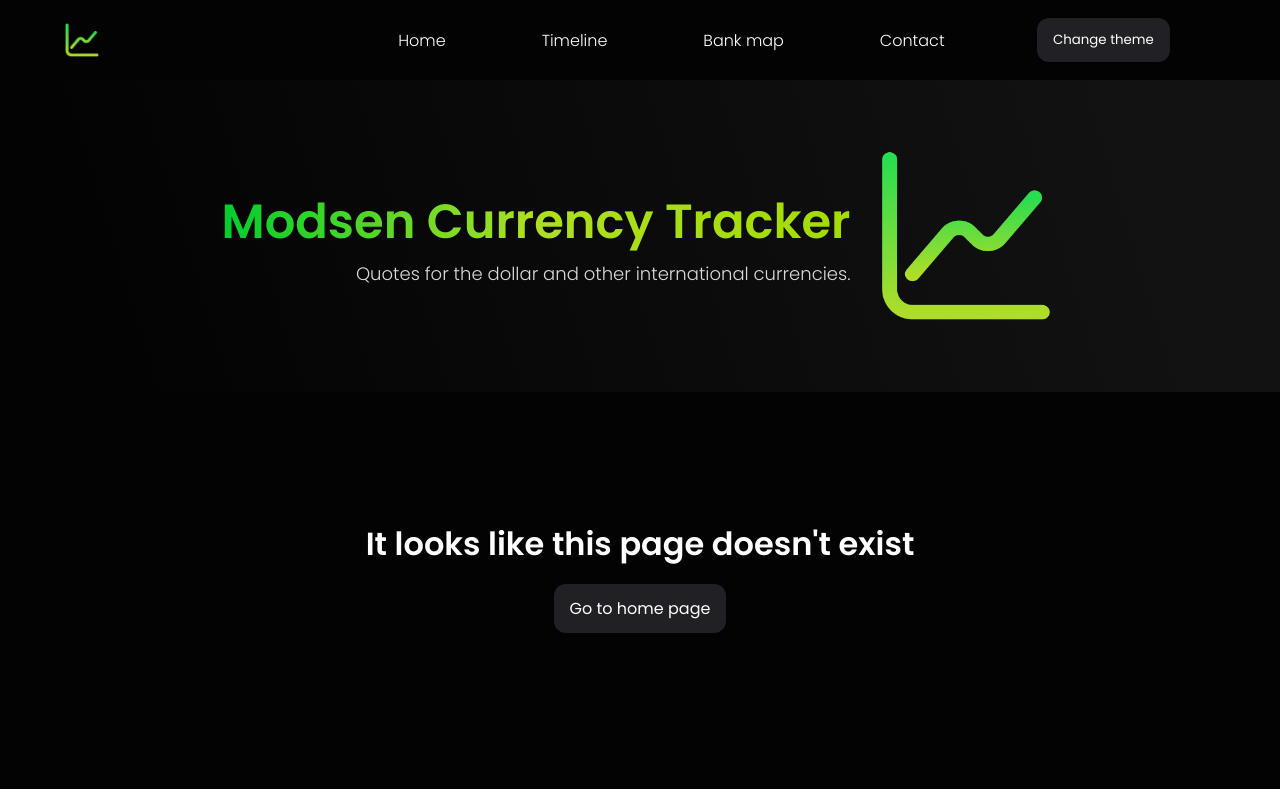
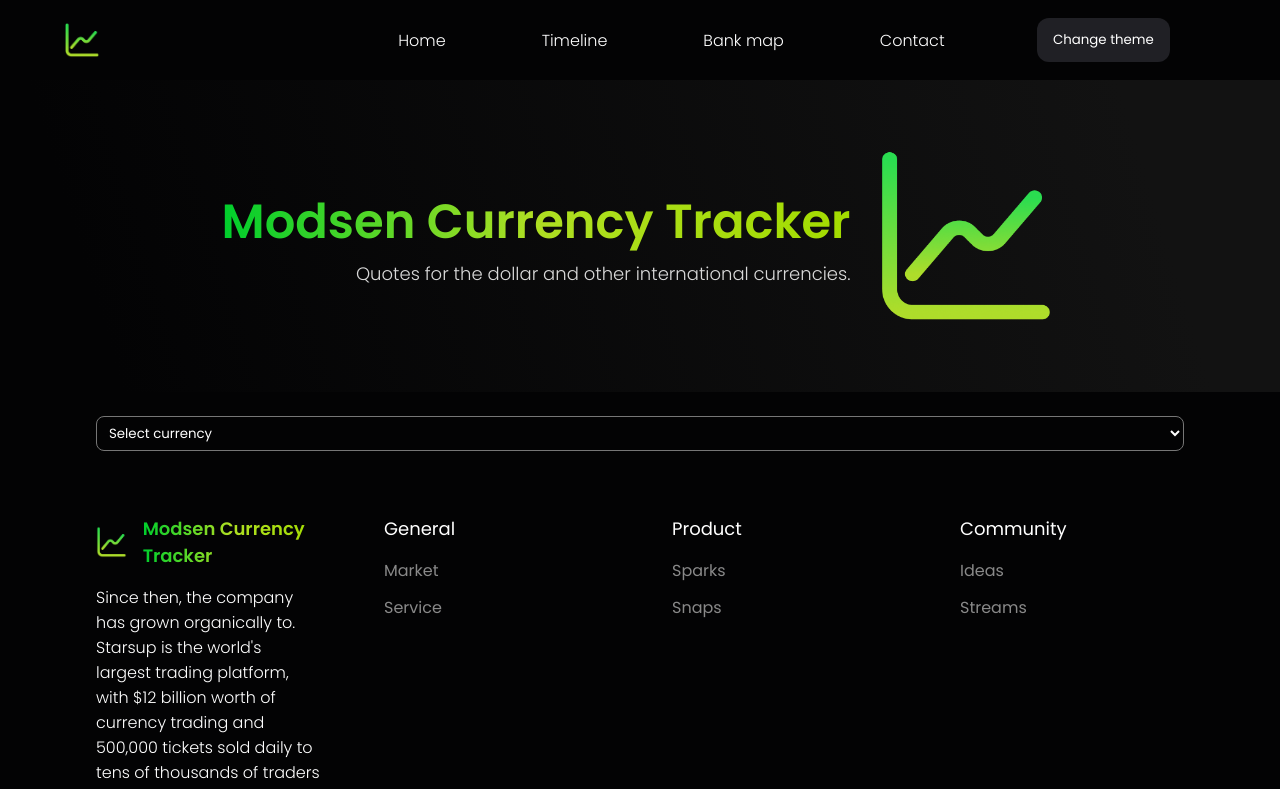
Before and after one commit to SecondThundeR/modsen-currency-tracker, a React app: page /timeline in a window 1280 px wide. Shown: the top 789 px of the page. Built offline with nearby package versions, Linux system fonts and the light colour scheme.

Commit message:
feat(components): add initial Timeline page
- Add support for Observable, TimelineCurrencyInfo, CurrencySelectInput, NumberInput and Toast

```diff
--- /dev/null
+++ b/src/components/Timeline/Timeline.module.css
@@ -0,0 +1,32 @@
+.Timeline {
+  display: flex;
+  flex-direction: column;
+  gap: 36px;
+  padding-top: 24px;
+  padding-left: 96px;
+  padding-right: 96px;
+  padding-bottom: 32px;
+}
+
+.Timeline__Info {
+  display: flex;
+  flex-direction: column;
+  gap: 24px;
+}
+
+.Timeline__DaysRange {
+  display: flex;
+  gap: 16px;
+  align-items: center;
+}
+
+.Timeline__DaysRange > h1 {
+  font-size: 20px;
+}
+
+@media screen and (max-width: 768px) {
+  .Timeline {
+    padding-left: 24px;
+    padding-right: 24px;
+  }
+}
--- /dev/null
+++ b/src/components/Timeline/index.tsx
@@ -0,0 +1,89 @@
+import React, { ChangeEventHandler } from "react";
+
+import CurrencySelectInput from "@/components/form/CurrencySelectInput";
+import NumberInput from "@/components/form/NumberInput";
+import TimelineCurrencyInfo from "@/components/ui/TimelineCurrencyInfo";
+import Toast from "@/components/ui/Toast";
+import { CURRENCY_OPTIONS } from "@/constants/currencyOptions";
+import { rangeNumberObservable } from "@/lib/observable";
+
+import styles from "./Timeline.module.css";
+
+interface TimelineProps {}
+
+interface TimelineState {
+  isToastOpen: boolean;
+  selectedDays: number;
+  selectedCurrencyId: string | undefined;
+}
+
+const DEFAULT_DAYS_NUMBER = 14;
+
+class Timeline extends React.Component<TimelineProps, TimelineState> {
+  constructor(props: TimelineProps) {
+    super(props);
+    this.state = {
+      isToastOpen: false,
+      selectedDays: DEFAULT_DAYS_NUMBER,
+      selectedCurrencyId: undefined,
+    };
+  }
+
+  controlToast = (rangeNumber: number) => {
+    if (rangeNumber >= 30) this.setState({ isToastOpen: true });
+    else this.setState({ isToastOpen: false });
+  };
+
+  updateSelectedCurrency: ChangeEventHandler<HTMLSelectElement> = (event) => {
+    this.setState({ selectedCurrencyId: event.target.value });
+  };
+
+  updateSelectedDays: ChangeEventHandler<HTMLInputElement> = (event) => {
+    const newRangeDays = Number(event.target.value);
+    this.setState({ selectedDays: newRangeDays });
+    rangeNumberObservable.notify(newRangeDays);
+  };
+
+  componentDidMount() {
+    rangeNumberObservable.subscribe(this.controlToast);
+  }
+
+  componentWillUnmount() {
+    rangeNumberObservable.unsubscribe(this.controlToast);
+  }
+
+  render() {
+    const { isToastOpen, selectedCurrencyId, selectedDays } = this.state;
+    return (
+      <div className={styles["Timeline"]}>
+        <CurrencySelectInput
+          value={selectedCurrencyId}
+          onChange={this.updateSelectedCurrency}
+          options={CURRENCY_OPTIONS}
+          optionsHeaderText="Select currency"
+        />
+        {selectedCurrencyId !== undefined && (
+          <div className={styles["Timeline__Info"]}>
+            <TimelineCurrencyInfo
+              {...CURRENCY_OPTIONS.find(
+                (item) => item.id === selectedCurrencyId,
+              )!}
+            />
+            <div className={styles["Timeline__DaysRange"]}>
+              <h1>Select chart days range:</h1>
+              <NumberInput
+                value={selectedDays}
+                onChange={this.updateSelectedDays}
+              />
+            </div>
+          </div>
+        )}
+        <Toast isOpen={isToastOpen}>
+          Successfully built a chart for the current exchange rate
+        </Toast>
+      </div>
+    );
+  }
+}
+
+export default Timeline;
```
Also changed, not shown: src/routes/index.tsx (+6 -1 lines).
